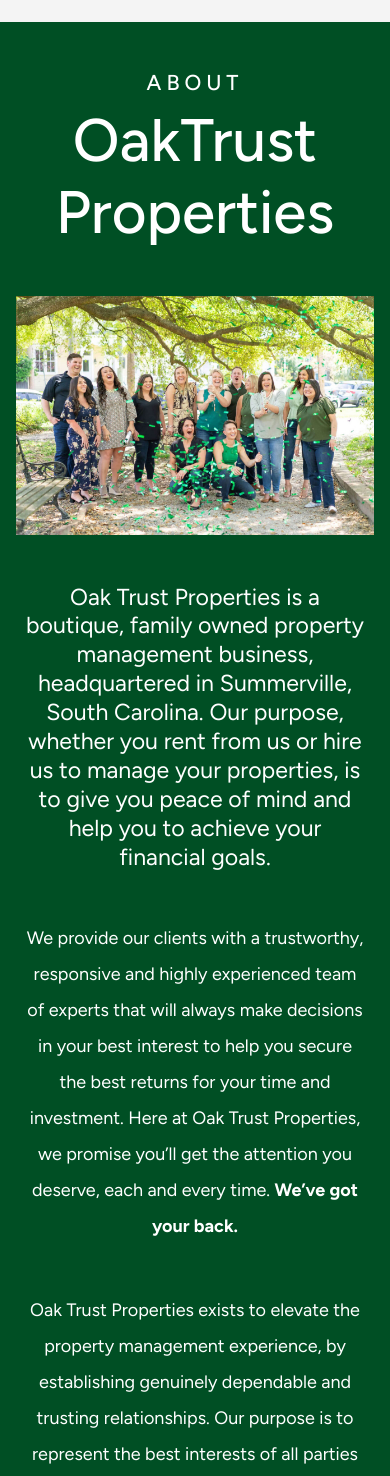
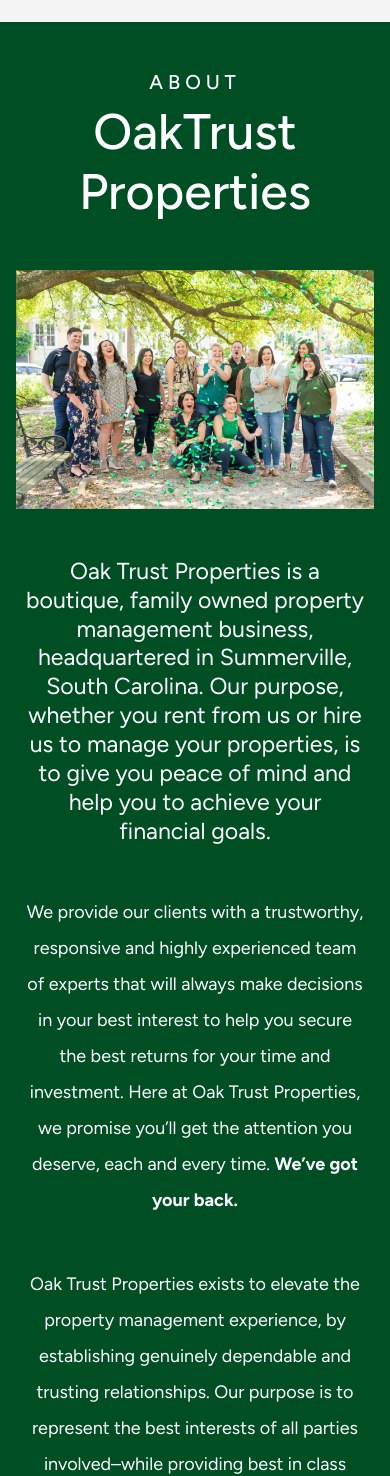
Before and after one commit to kfoolable/about-oaktrust, a website built with Parcel: page src/index.html in a window 390 px wide. Shown: the part 128-1604 px from the top of the page. Built offline with nearby package versions, Linux system fonts and the light colour scheme.

Commit message:
Added media queries

```diff
--- /dev/null
+++ b/src/css/queries.css
@@ -0,0 +1,41 @@
+/* Large screens */
+@media (max-width: 1250px) {
+  .ot-logo-color {
+    width: 200px;
+    height: auto;
+  }
+
+  .navbar-collapse .navbar-nav .nav-link {
+    font-size: 14px;
+  }
+
+  .nav-end h4 {
+    font-size: 18px;
+  }
+
+  .nav-end .nav .nav-link {
+    font-size: 14px;
+  }
+}
+
+/* Medium screens */
+@media (max-width: 992px) {
+  .hero-description {
+    margin: 0 1.5rem 0 1.5rem;
+  }
+}
+
+/* Small screens */
+@media (max-width: 768px) {
+  .hero-title {
+    margin: 0 1.5rem 0 1.5rem;
+  }
+
+  .hero .hero-title h4 {
+    font-size: 20px;
+  }
+
+  .hero .hero-title h1 {
+    font-size: 50px;
+  }
+}
--- /dev/null
+++ b/src/css/style.css
@@ -0,0 +1,3 @@
+.hero-title h1 {
+  font-size: 60px;
+}
--- a/src/index.html
+++ b/src/index.html
@@ -4,6 +4,8 @@
     <meta charset="UTF-8" />
     <meta name="viewport" content="width=device-width, initial-scale=1.0" />
     <link rel="stylesheet" href="scss/styles.scss" />
+    <link rel="stylesheet" href="css/queries.css" />
+    <link rel="stylesheet" href="css/style.css" />
 
     <!-- Custom Fonts -->
     <link rel="preconnect" href="https://fonts.googleapis.com" />
@@ -90,7 +92,7 @@
     >
       <div class="hero-title">
         <h4 class="mb-2 text-uppercase" style="letter-spacing: 5px">About</h4>
-        <h1 class="mb-0" style="font-size: 60px">OakTrust Properties</h1>
+        <h1 class="mb-0">OakTrust Properties</h1>
       </div>
 
       <div class="hero-images my-5 d-flex gap-3 px-3">
--- a/src/scss/styles.scss
+++ b/src/scss/styles.scss
@@ -8,37 +8,6 @@
   background-color: $section-bg-color;
 }
 
-// Large screens
-@media (max-width: 1250px) {
-  .ot-logo-color {
-    width: 200px;
-    height: auto;
-  }
-
-  .navbar-collapse .navbar-nav {
-    gap: 0;
-  }
-
-  .navbar-collapse .navbar-nav .nav-link {
-    font-size: 14px;
-  }
-
-  .nav-end h4 {
-    font-size: 18px;
-  }
-
-  .nav-end .nav .nav-link {
-    font-size: 14px;
-  }
-}
-
-// Medium screens
-@media (max-width: 992px) {
-  .hero-description {
-    padding: 0 1.5rem 0 1.5rem;
-  }
-}
-
 // Import all of Bootstrap's CSS
 @import "bootstrap/scss/bootstrap";
 
```
